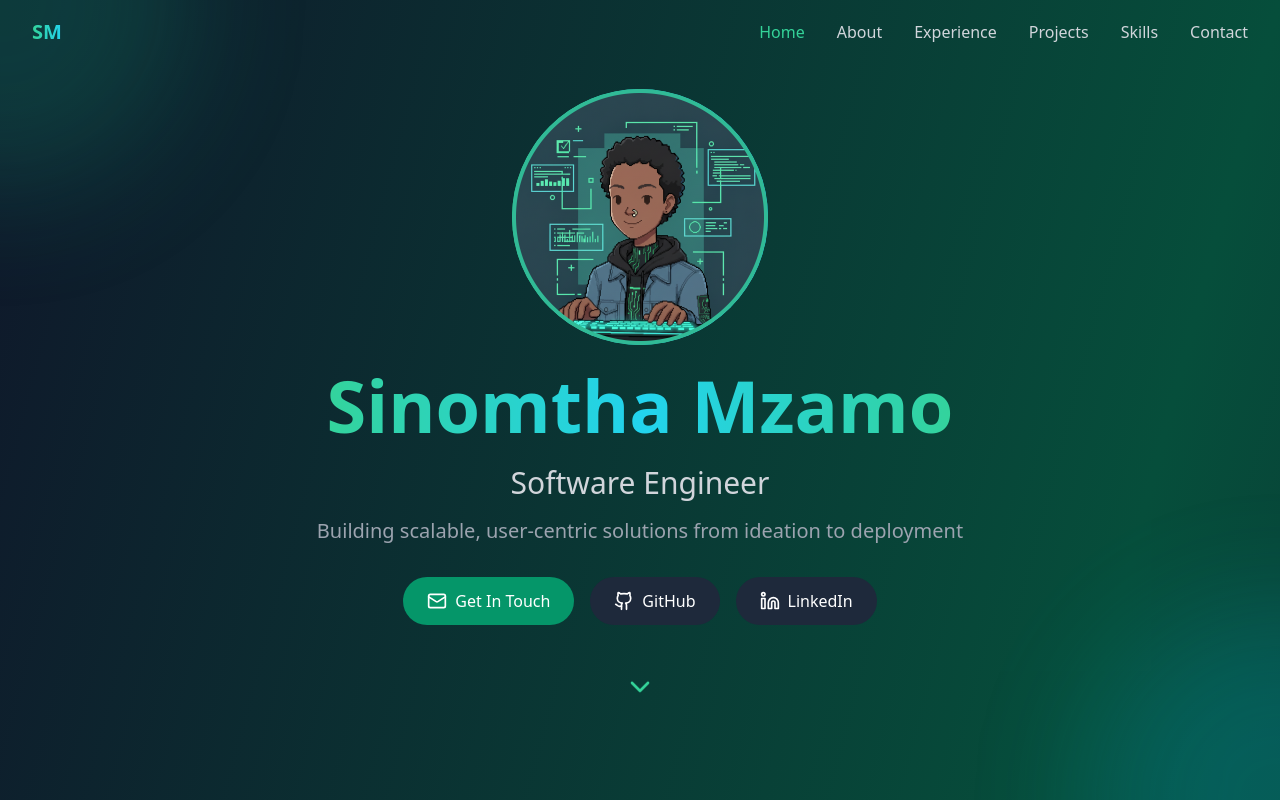
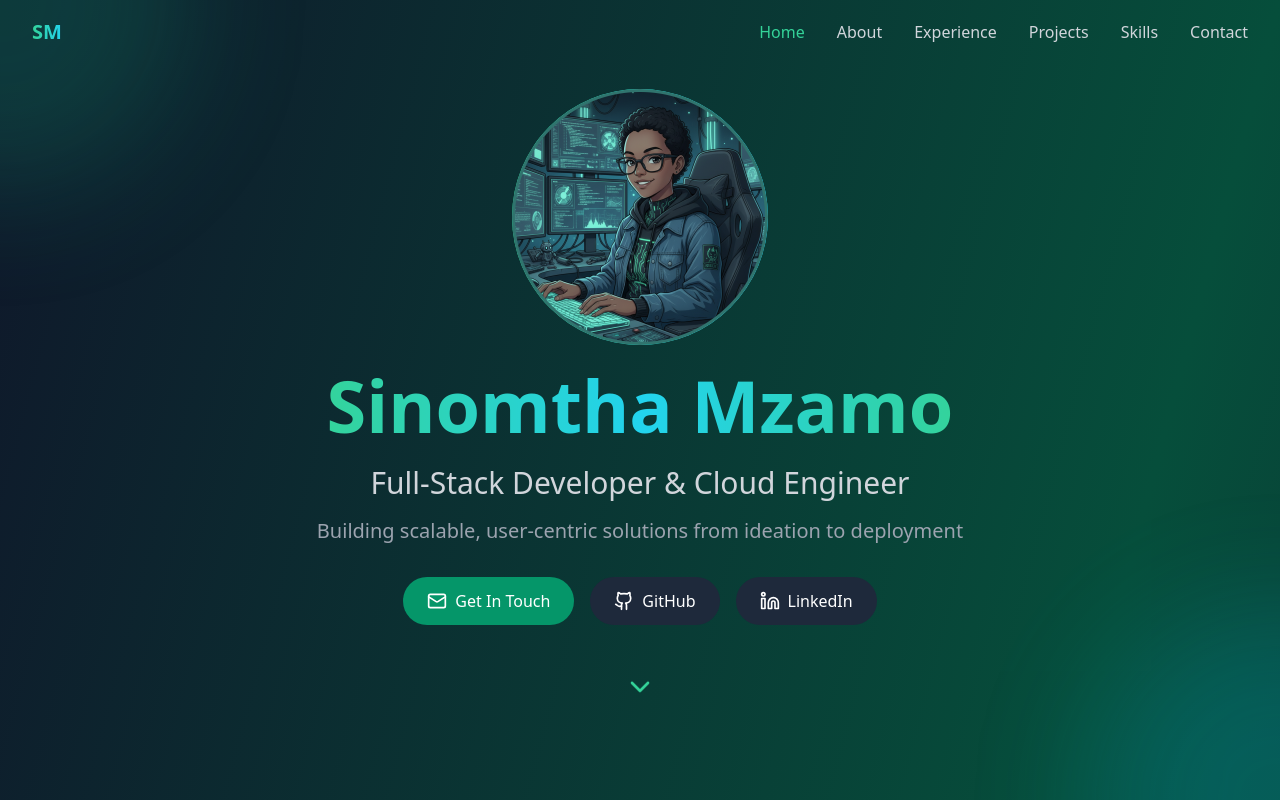
Before and after one commit to SinomthaMzamo/sinomthamzamo.portfolio, a React (Vite) app: page / in a window 1280 px wide. Shown: the top 800 px of the page. Built offline with nearby package versions, Linux system fonts and the light colour scheme.

Commit message:
fullstack and cloud

```diff
--- a/src/App.jsx
+++ b/src/App.jsx
@@ -362,7 +362,7 @@ export default function App() {
           <div className="mb-6">
             <div className="w-64 h-64 mx-auto bg-gradient-to-r from-emerald-400 to-cyan-400 rounded-full overflow-hidden flex items-center justify-center">
               <img
-                src="assets/logo-avatar.png"
+                src="assets/fancy-avatar.png"
                 alt="avatar"
                 className="w-full h-full object-cover"
               />
@@ -372,7 +372,7 @@ export default function App() {
             Sinomtha Mzamo
           </h1>
           <p className="text-2xl md:text-3xl text-gray-300 mb-4">
-            Software Engineer
+            Full-Stack Developer & Cloud Engineer
           </p>
           <p className="text-lg md:text-xl text-gray-400 mb-8 max-w-2xl mx-auto">
             Building scalable, user-centric solutions from ideation to
```
